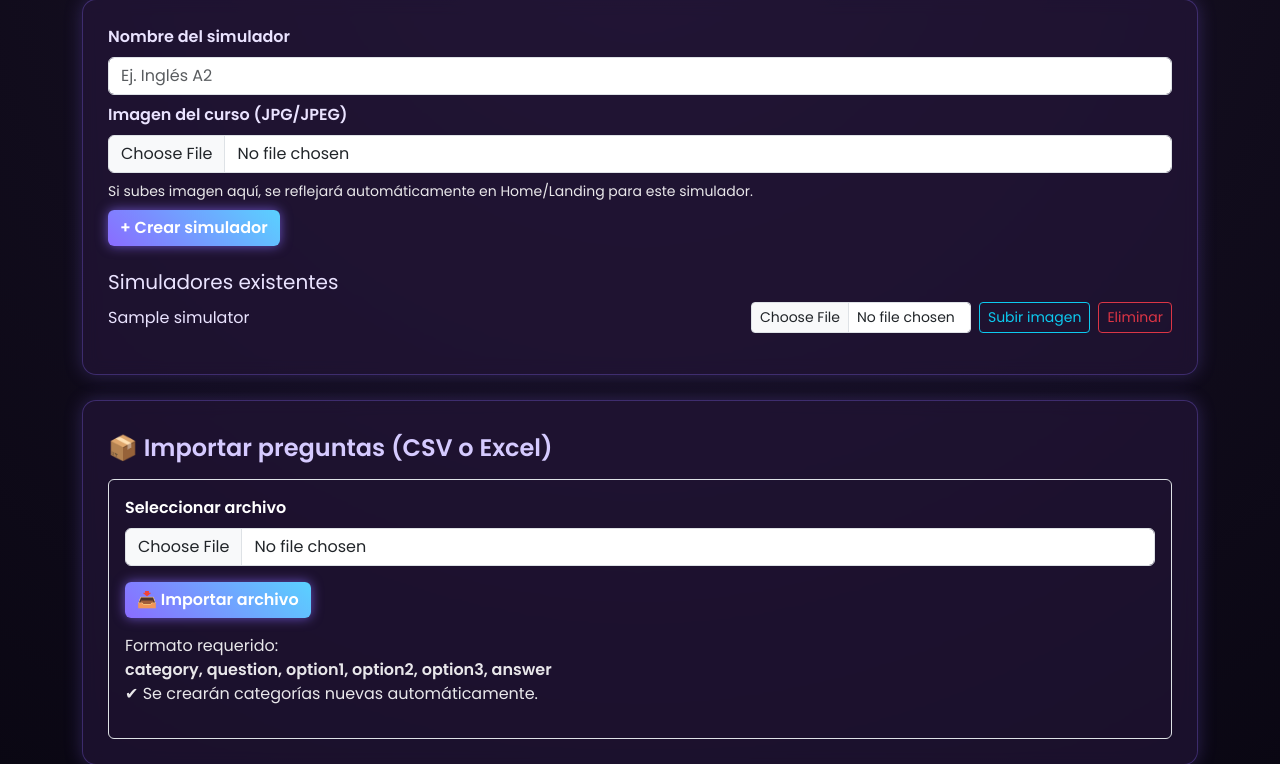
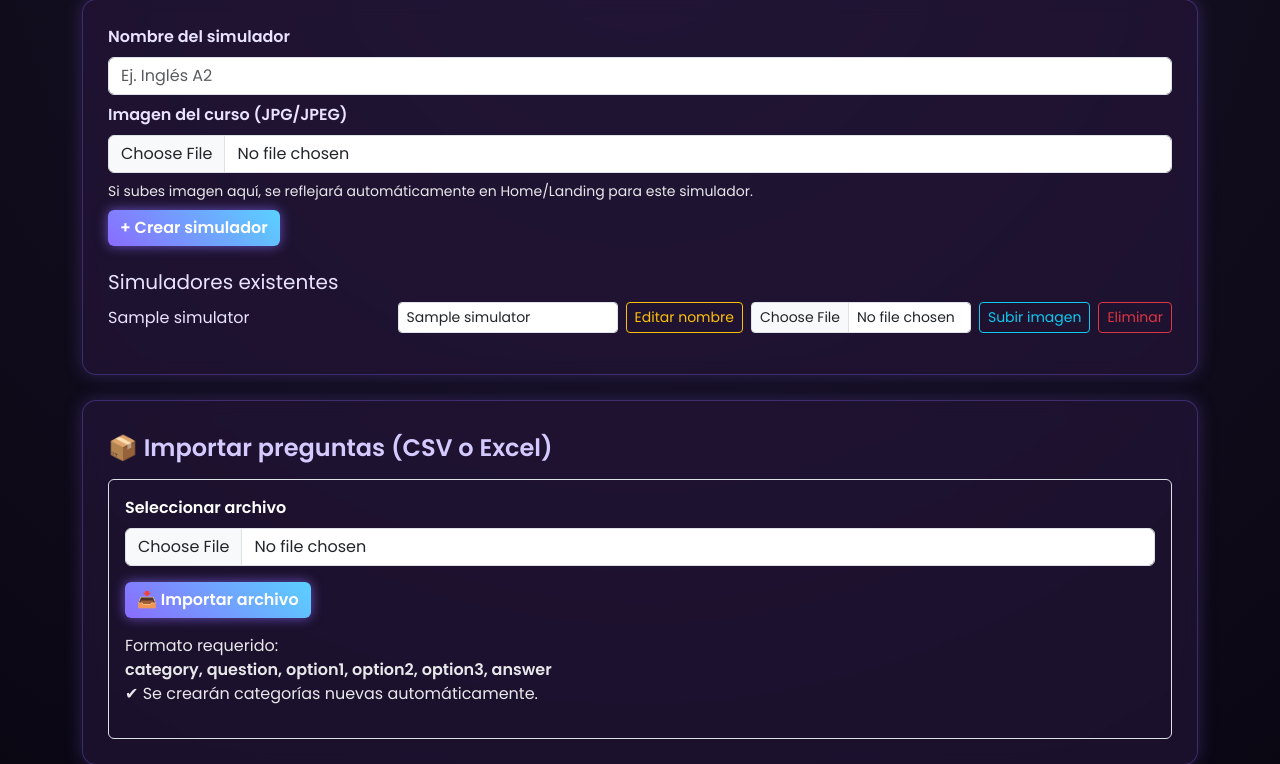
Before and after one commit to Hormic-Alem/UNILABB---CURSSO, a Flask app: page /dashboard in a window 1280 px wide. Shown: the part 141-905 px from the top of the page. Run offline with Flask 3, Linux system fonts and the light colour scheme; a user stored in the database is signed in; tables that the repository leaves empty hold one stand-in row (values such as "Sample post").

Commit message:
Add admin course rename flow across simulator references

```diff
--- a/app.py
+++ b/app.py
@@ -165,6 +165,24 @@ def save_simulator_image(simulator_name, file_storage):
     target_path = os.path.join(target_dir, target_name)
     file_storage.save(target_path)
     return True, target_name
+
+
+def rename_simulator_image(old_name, new_name):
+    old_filename = simulator_image_filename(old_name)
+    new_filename = simulator_image_filename(new_name)
+    if not old_filename or not new_filename or old_filename == new_filename:
+        return
+
+    target_dir = os.path.join(app.root_path, 'static', 'img', 'cursos')
+    old_path = os.path.join(target_dir, old_filename)
+    new_path = os.path.join(target_dir, new_filename)
+    if not os.path.exists(old_path):
+        return
+
+    os.makedirs(target_dir, exist_ok=True)
+    if os.path.exists(new_path):
+        os.remove(new_path)
+    os.replace(old_path, new_path)
 
 
 def verify_password(stored_password, incoming_password):
@@ -571,6 +589,57 @@ def create_simulator():
         return redirect(url_for('dashboard'))
 
     flash('✅ Simulador creado', 'success')
+    return redirect(url_for('dashboard'))
+
+
+@app.route('/simulators/edit/<int:sim_id>', methods=['POST'])
+def edit_simulator(sim_id):
+    if 'username' not in session or not is_admin_session():
+        return redirect(url_for('login'))
+
+    validate_csrf_or_abort()
+
+    simulator = db.session.get(Simulator, sim_id)
+    if not simulator:
+        flash('❌ Simulador no encontrado.', 'danger')
+        return redirect(url_for('dashboard'))
+
+    old_name = simulator.name
+    new_name = normalize_simulator_name(request.form.get('name'))
+    if not new_name:
+        flash('❌ Debes ingresar un nombre válido.', 'danger')
+        return redirect(url_for('dashboard'))
+
+    exists = db.session.query(Simulator.id).filter(
+        func.lower(Simulator.name) == new_name.lower(),
+        Simulator.id != sim_id
+    ).first()
+    if exists:
+        flash('❌ Ya existe otro simulador con ese nombre.', 'danger')
+        return redirect(url_for('dashboard'))
+
+    simulator.name = new_name
+    Question.query.filter(func.lower(Question.category) == old_name.lower()).update(
+        {Question.category: new_name},
+        synchronize_session=False,
+    )
+
+    users = User.query.all()
+    for user in users:
+        payload = user_to_dict(user)
+        by_category = payload['progress'].get('by_category', {})
+        if old_name in by_category:
+            if new_name in by_category:
+                merged = by_category[new_name] + [qid for qid in by_category[old_name] if qid not in by_category[new_name]]
+                by_category[new_name] = merged
+            else:
+                by_category[new_name] = by_category[old_name]
+            by_category.pop(old_name, None)
+            user.progress = payload['progress']
+
+    db.session.commit()
+    rename_simulator_image(old_name, new_name)
+    flash('✅ Nombre del simulador actualizado correctamente.', 'success')
     return redirect(url_for('dashboard'))
 
 
--- a/templates/dashboard.html
+++ b/templates/dashboard.html
@@ -147,6 +147,11 @@
           <li class="d-flex align-items-center justify-content-between gap-2 mb-2 flex-wrap">
             <span>{{ sim.name }}</span>
             <div class="d-flex align-items-center gap-2 flex-wrap">
+              <form method="POST" action="{{ url_for('edit_simulator', sim_id=sim.id) }}" class="d-flex align-items-center gap-2">
+                <input type="hidden" name="csrf_token" value="{{ csrf_token() }}">
+                <input type="text" name="name" class="form-control form-control-sm" style="max-width: 220px;" value="{{ sim.name }}" required>
+                <button type="submit" class="btn btn-sm btn-outline-warning">Editar nombre</button>
+              </form>
               <form method="POST" action="{{ url_for('upload_simulator_image', sim_id=sim.id) }}" enctype="multipart/form-data" class="d-flex align-items-center gap-2">
                 <input type="hidden" name="csrf_token" value="{{ csrf_token() }}">
                 <input type="file" name="simulator_image" accept=".jpg,.jpeg" class="form-control form-control-sm" style="max-width: 220px;" required>
```
